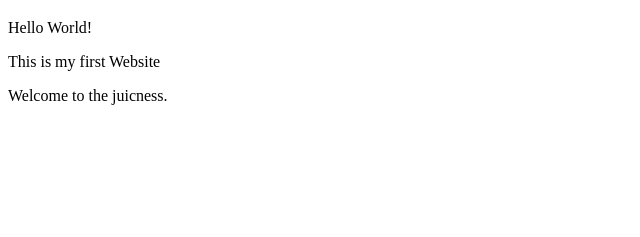
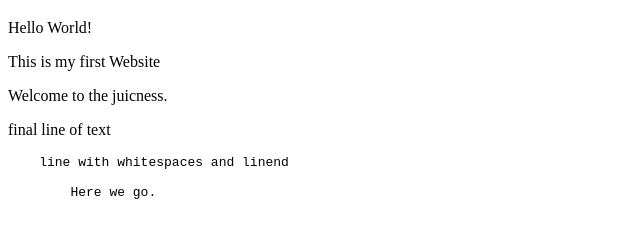
Before and after one commit to Dioddor/00_myfirstsite, a plain HTML site: page index.html in a window 1280 px wide. Shown: the part 61-298 px from the top of the page, without its empty margins (0-640 px from the left). Drawn offline with Linux system fonts and the light colour scheme.

Commit message:
initial site content

```diff
--- a/index.html
+++ b/index.html
@@ -10,5 +10,10 @@
     <p>Hello World!</p>
     <p>This is my first Website</p>
     <p>Welcome to the juicness.</p>
+    <!-- this comment is not visible -->
+    <p>final line of text</p>
+    <pre>    line with whitespaces and linend
+
+        Here we go.</pre>
 </body>
 </html>
```
